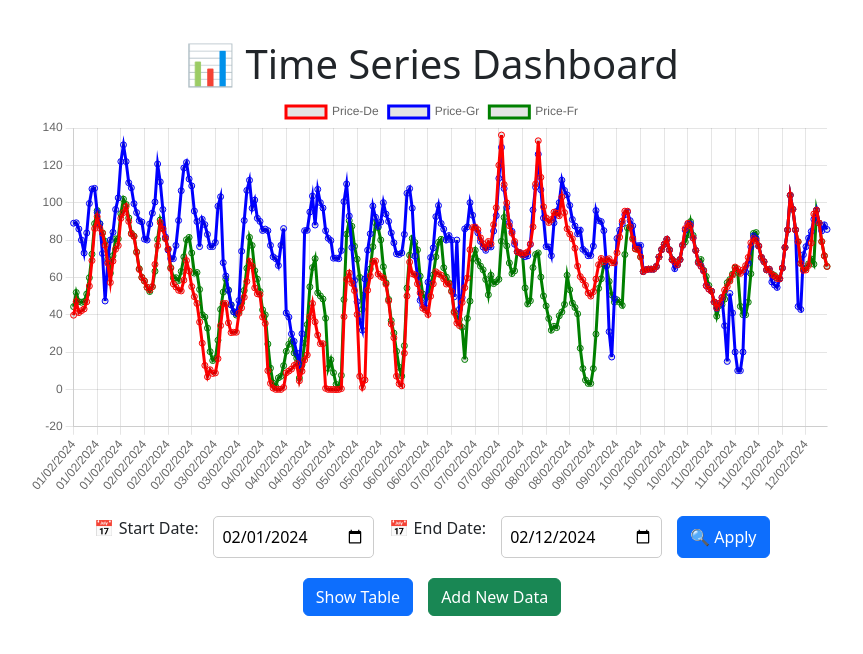
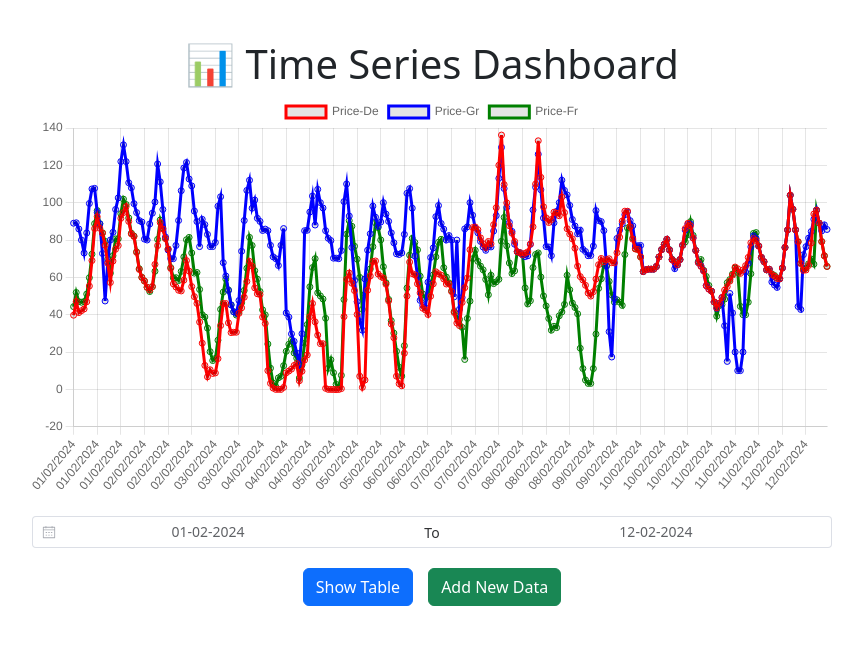
Before and after one commit to stellamarma/Assignment, a Vue app: page / in a window 1280 px wide. Shown: the top 654 px of the page, without its empty margins (208-1071 px from the left). Built offline with nearby package versions, Linux system fonts and the light colour scheme.

Commit message:
Refactor code

```diff
--- a/package.json
+++ b/package.json
@@ -13,11 +13,13 @@
   "dependencies": {
     "bootstrap": "^5.3.3",
     "chart.js": "^4.4.7",
+    "element-plus": "^2.9.4",
     "vue": "^3.5.13",
     "vue-chartjs": "^5.3.2",
     "vue3-datepicker": "^0.4.0"
   },
   "devDependencies": {
+    "@element-plus/nuxt": "^1.1.1",
     "@tsconfig/node22": "^22.0.0",
     "@types/chart.js": "^2.9.41",
     "@types/node": "^22.10.7",
@@ -25,6 +27,8 @@
     "@vue/tsconfig": "^0.7.0",
     "npm-run-all2": "^7.0.2",
     "typescript": "~5.7.3",
+    "unplugin-auto-import": "^19.0.0",
+    "unplugin-vue-components": "^28.0.0",
     "vite": "^6.0.11",
     "vite-plugin-vue-devtools": "^7.7.0",
     "vue-tsc": "^2.2.0"
--- a/src/App.vue
+++ b/src/App.vue
@@ -3,7 +3,6 @@
     <h1>📊 Time Series Dashboard</h1>
 
     <div class="content">
-      <!-- Διάγραμμα -->
       <div class="chart-container">
         <LineChart :data="filteredData" class="chart" />
       </div>
@@ -11,27 +10,22 @@
 
     <!-- Φίλτρα -->
     <div class="filters">
-      <label>📅 Start Date:</label>
-      <input
-        type="date"
-        v-model="startDate"
-        @input="updateStartDate"
+      <el-date-picker
+        v-model="dateRange"
+        type="daterange"
+        range-separator="To"
+        start-placeholder="Start date"
+        end-placeholder="End date"
+        format="DD-MM-YYYY"
+        @change="applyFilters"
       />
-
-      <label>📅 End Date:</label>
-      <!-- Χρησιμοποιούμε την ημερομηνία όπως το Start Date -->
-      <input
-        type="date"
-        v-model="endDate"
-        @input="updateEndDate"
-      />
-
-      <button class="btn btn-primary" @click="applyFilters">🔍 Apply</button>
     </div>
 
     <p v-if="dateError" class="error-message">{{ dateError }}</p>
+    <p v-if="filteredData.length === 0 && !dateError" class="error-message">
+      No data available for the selected date range. If you want to add data, please click "Add New Data".
+    </p>
 
-    <!-- Κουμπιά εμφάνισης/απόκρυψης του πίνακα και προσθήκης νέου δεδομένου -->
     <div class="buttons">
       <button class="btn btn-primary" @click="showTable = !showTable">
         {{ showTable ? "Hide Table" : "Show Table" }}
@@ -41,140 +35,104 @@
       </button>
     </div>
 
-    <!-- Εμφάνιση του πίνακα μόνο όταν το showTable είναι true -->
     <TableData v-if="showTable" :data="filteredData" @updateData="updateData" />
+    <AddDataForm v-if="showAddForm" @addData="addNewData" @cancelAdd="showAddForm = false" />
 
-    <!-- Κουμπί για κύλιση στην κορυφή της σελίδας, εμφανίζεται μόνο αν ο πίνακας είναι ορατός -->
-    <button v-if="showTable" class="btn btn-secondary" @click="scrollToTop" style="position: fixed; bottom: 20px; right: 20px;">
+    <!-- Go to Top Button -->
+    <button v-if="showGoTop" class="btn btn-secondary go-top" @click="scrollToTop">
       ⬆️ Go to Top
     </button>
-
-    <!-- Φόρμα προσθήκης νέας τιμής -->
-    <AddDataForm
-      v-if="showAddForm"
-      @addData="addNewData"
-      @cancelAdd="showAddForm = false"
-    />
   </div>
 </template>
 
-<script setup lang="ts">
-import { ref, onMounted, computed } from "vue";
+<script setup>
+import { ref, onMounted, onUnmounted, watch } from "vue";
+import dayjs from "dayjs";
 import LineChart from "./components/LineChart.vue";
 import TableData from "./components/DataTable.vue";
 import AddDataForm from "./components/AddDataForm.vue";
-import type { TimeSeriesData } from "./types/index.ts";
 
-// Αρχικοί πίνακες δεδομένων και άλλες μεταβλητές
-const timeSeriesData = ref<TimeSeriesData[]>([]);
-const filteredData = ref<TimeSeriesData[]>([]);
-const startDate = ref<string | null>(null);
-const endDate = ref<string | null>(null);
-const dateError = ref<string | null>(null);
+const timeSeriesData = ref([]);
+const filteredData = ref([]);
+const dateRange = ref([null, null]);
+const dateError = ref(null);
 const showTable = ref(false);
 const showAddForm = ref(false);
+const showGoTop = ref(false);
 
-// Φόρτωση δεδομένων από JSON
-onMounted(async () => {
-  const response = await fetch("/data/timeseries.json");
-  const data: TimeSeriesData[] = await response.json();
-
-  timeSeriesData.value = data.map((row) => ({
-    ...row,
-    ENTSOE_DE_DAM_Price: typeof row.ENTSOE_DE_DAM_Price === "string"
-      ? parseFloat(row.ENTSOE_DE_DAM_Price)
-      : row.ENTSOE_DE_DAM_Price,
-
-    ENTSOE_GR_DAM_Price: typeof row.ENTSOE_GR_DAM_Price === "string"
-      ? parseFloat(row.ENTSOE_GR_DAM_Price)
-      : row.ENTSOE_GR_DAM_Price,
-
-    ENTSOE_FR_DAM_Price: typeof row.ENTSOE_FR_DAM_Price === "string"
-      ? parseFloat(row.ENTSOE_FR_DAM_Price)
-      : row.ENTSOE_FR_DAM_Price,
-
-
-  }));
-
-  // Ορισμός των αρχικών ημερομηνιών
-  if (timeSeriesData.value.length > 0) {
-    startDate.value = timeSeriesData.value[0].DateTime.split("T")[0];
-    endDate.value = timeSeriesData.value[timeSeriesData.value.length - 1].DateTime.split("T")[0];
-  }
-
-  filteredData.value = [...timeSeriesData.value];
-});
-
-// Ενημέρωση των ημερομηνιών με την σωστή μορφή για αποθήκευση (yyyy-mm-dd)
-const updateStartDate = (event: Event) => {
-  const target = event.target as HTMLInputElement;
-  startDate.value = target.value;
-};
-
-const updateEndDate = (event: Event) => {
-  const target = event.target as HTMLInputElement;
-  endDate.value = target.value;
-};
-
-// Εφαρμογή φίλτρων με βάση τις ημερομηνίες
 const applyFilters = () => {
-  if (!startDate.value || !endDate.value) {
+  if (!dateRange.value || !dateRange.value[0] || !dateRange.value[1]) {
     dateError.value = "Please select dates!";
+    filteredData.value = [];
     return;
   }
 
-  if (startDate.value > endDate.value) {
-    dateError.value = "The start date cannot be greater than the end date!";
+  const [start, end] = dateRange.value.map(date => dayjs(date instanceof Date ? date : dayjs(date, "YYYY-MM-DD")));
+
+  if (!start.isValid() || !end.isValid() || start.isAfter(end)) {
+    dateError.value = "Invalid date range!";
+    filteredData.value = [];
     return;
   }
 
-  dateError.value = null; // Καθαρισμός σφάλματος
-
-  filteredData.value = timeSeriesData.value.filter((row) => {
-    const rowDate = row.DateTime.split("T")[0];
-    return rowDate >= startDate.value && rowDate <= endDate.value;
-  });
+  dateError.value = null;
+  fetch('/data/timeseries.json')
+    .then(response => response.json())
+    .then(jsonData => {
+      filteredData.value = jsonData.filter(row => {
+        const rowDate = dayjs(row.DateTime.split("T")[0], "YYYY-MM-DD");
+        return rowDate.isSameOrAfter(start) && rowDate.isSameOrBefore(end);
+      });
+      if (filteredData.value.length === 0) {
+        dateError.value = "No data available for the selected date range.";
+      }
+    })
+    .catch(error => {
+      console.error("Error loading the data:", error);
+      dateError.value = "There was an error loading the data.";
+    });
 };
 
-// Προσθήκη νέας σειράς δεδομένων στον πίνακα
-const addNewData = (newRow: TimeSeriesData) => {
-  timeSeriesData.value.push(newRow);
-  filteredData.value = [...timeSeriesData.value];
+onMounted(async () => {
+  window.addEventListener("scroll", handleScroll);
+  const response = await fetch("/data/timeseries.json");
+  const data = await response.json();
+
+  if (data.length === 0) return;
+
+  timeSeriesData.value = data;
+  filteredData.value = [...data];
+  dateRange.value = [dayjs(data[0].DateTime.split("T")[0]), dayjs(data[data.length - 1].DateTime.split("T")[0])];
+  applyFilters();
+});
+
+onUnmounted(() => {
+  window.removeEventListener("scroll", handleScroll);
+});
+
+const scrollToTop = () => {
+  window.scrollTo({ top: 0, behavior: "smooth" });
 };
 
-// Ενημέρωση δεδομένων στον πίνακα και το διάγραμμα
-const updateData = (updatedRow: TimeSeriesData, index: number) => {
-  if (validateInput(updatedRow)) {
-    filteredData.value[index] = updatedRow;
-  } else {
-    alert("Invalid value. Please enter a number between -2000 and 2000.");
-  }
+const handleScroll = () => {
+  showGoTop.value = window.scrollY > 200;
 };
 
-// Έλεγχος εγκυρότητας εισόδου
-const validateInput = (row: TimeSeriesData): boolean => {
-  const fields = ["ENTSOE_DE_DAM_Price", "ENTSOE_GR_DAM_Price", "ENTSOE_FR_DAM_Price"];
-  return fields.every((field) => {
-    const value = row[field];
-    return !isNaN(value) && value >= -2000 && value <= 2000;
-  });
-};
+watch(dateRange, applyFilters);
+</script>
 
-// Ενημέρωση φιλτραρισμένων δεδομένων (μετά την αλλαγή ορατότητας μιας σειράς)
-const updateFilteredData = () => {
-  filteredData.value = timeSeriesData.value.filter((row) => row.visible);
-};
-
-// Συνάρτηση για κύλιση στην κορυφή
-const scrollToTop = () => {
-  window.scrollTo({
-    top: 0,
-    left: 0,
-    behavior: "smooth"
-  });
-};
-</script>
 <style>
+.go-top {
+  position: fixed;
+  bottom: 20px;
+  right: 20px;
+  background-color: #007bff;
+  color: white;
+  padding: 10px 15px;
+  border-radius: 50px;
+  cursor: pointer;
+  box-shadow: 0px 4px 6px rgba(0, 0, 0, 0.1);
+}
 .error-message {
   color: red;
   font-weight: bold;
--- a/src/main.ts
+++ b/src/main.ts
@@ -1,8 +1,10 @@
-import './assets/main.css'
-
-import { createApp } from 'vue'
-import App from './App.vue'
+import './assets/main.css';
+import ElementPlus from 'element-plus';
+import 'element-plus/dist/index.css';
+import { createApp } from 'vue';
+import App from './App.vue';
 import "bootstrap/dist/css/bootstrap.min.css";
 
-
-createApp(App).mount('#app')
+const app=createApp(App);
+app.use(ElementPlus);
+app.mount('#app');
```
Also changed, not shown: 1 other file (tests, documents, lock files or other folders).
